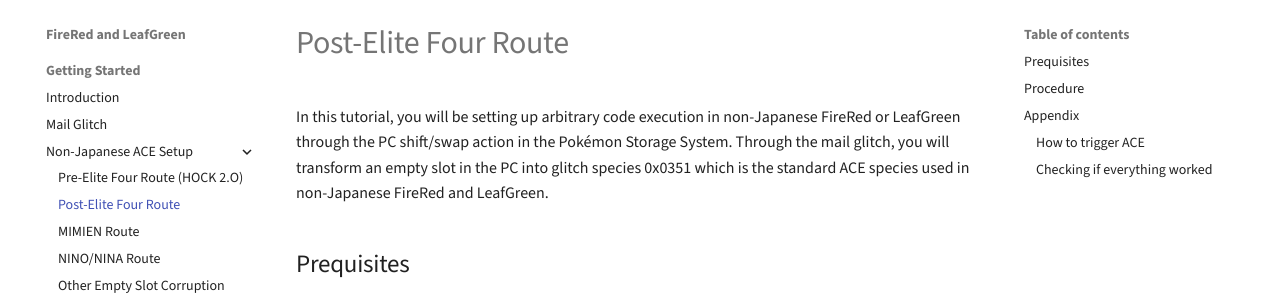
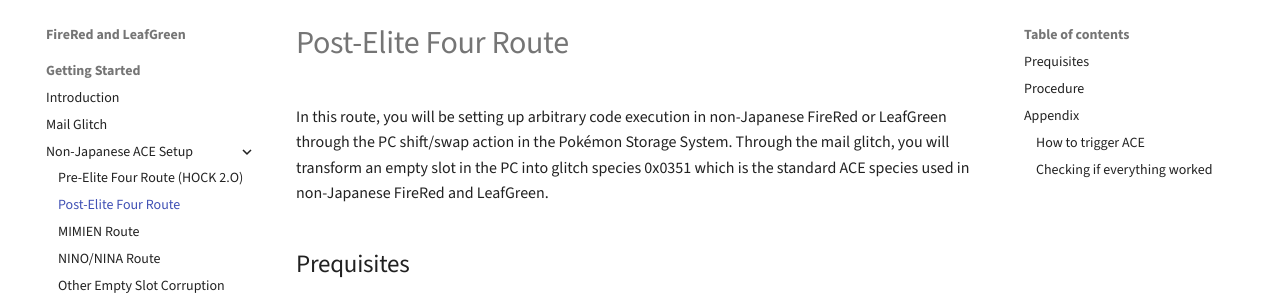
Before and after one commit to pomeg-letterbombers/pokemon-ace-notes, an MkDocs documentation site: the page built from docs/frlg/getting-started/non-jpn-ace/post-e4-route.md, in a window 1280 px wide and 900 px high. Shown: the part 124-420 px from the top of the window. Built offline with MkDocs 1.6.1 and Material for MkDocs 9.7.7, drawn with Linux system fonts in a browser that asks for light colours; comment, search, counter and statistics services are not loaded.

Commit message:
Use "route" terminology (forgot some other ones).

```diff
--- a/docs/frlg/getting-started/non-jpn-ace/post-e4-route.md
+++ b/docs/frlg/getting-started/non-jpn-ace/post-e4-route.md
@@ -1,8 +1,7 @@
 ---
 title: "Non-Japanese ACE Setup: Post-Elite Four Route"
 ---
-
-In this tutorial, you will be setting up arbitrary code execution in non-Japanese FireRed or LeafGreen through the PC shift/swap action in the Pokémon Storage System. Through the mail glitch, you will transform an empty slot in the PC into glitch species 0x0351 which is the standard ACE species used in non-Japanese FireRed and LeafGreen.
+In this route, you will be setting up arbitrary code execution in non-Japanese FireRed or LeafGreen through the PC shift/swap action in the Pokémon Storage System. Through the mail glitch, you will transform an empty slot in the PC into glitch species 0x0351 which is the standard ACE species used in non-Japanese FireRed and LeafGreen.
 
 ## Prequisites
 
```
Also changed, not shown: docs/frlg/getting-started/non-jpn-ace/pre-e4-route.md (+1 -2 lines).
